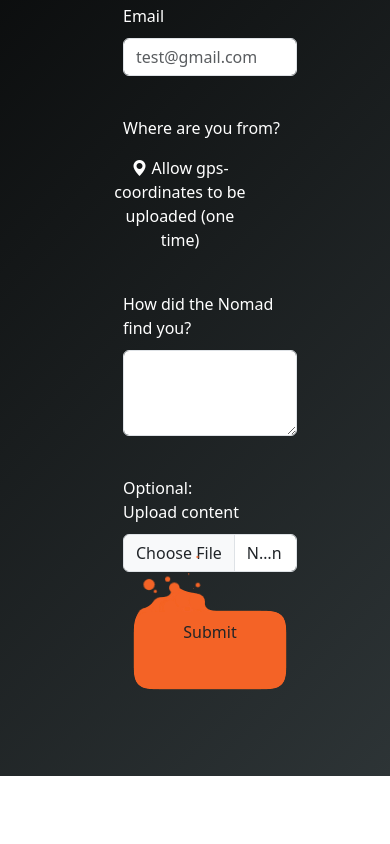
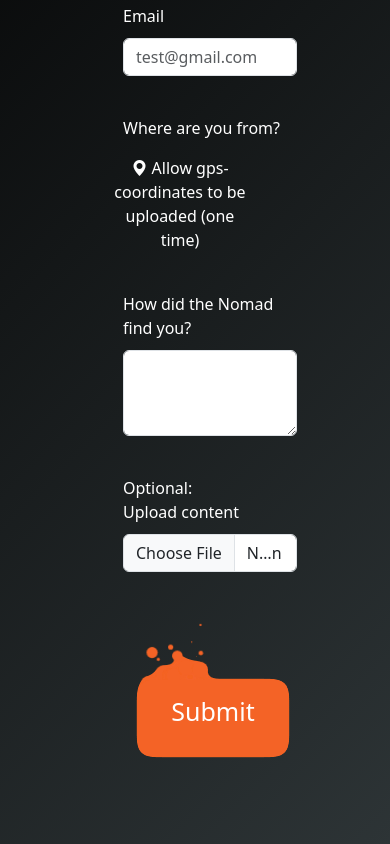
Before and after one commit to NoNameAgent/NOMAD, a plain HTML site: page signup.html in a window 390 px wide. Shown: the part 988-1832 px from the top of the page. Before the commit the page ends 1764 px from the top, so only its background shows below. Drawn offline with nearby package versions, Linux system fonts and the light colour scheme.

Commit message:
added the updates

```diff
--- a/assets/Styles/signup.css
+++ b/assets/Styles/signup.css
@@ -66,6 +66,7 @@
     -webkit-apperance: none;
     apperance: none;
     border: none !important;
+    font-size: 25px;
 
   }
   .btn__p, .btn__text {
@@ -73,7 +74,8 @@
     border-radius: 12px;
     transition: background 0.15s linear;
     border: none !important;
-
+    font-size: 25px;
+    color: white;
   }
   .btn__p {
     animation-duration: 1s;
@@ -532,6 +534,12 @@
     margin-top: -40px;
   }
 
+
+  .fieryBtnCont{
+    margin-left: -280px;
+    padding-top: 100px;
+  }
+
 @media only screen and (min-width: 900px) and  (max-width: 1400px){
     .mainCC{
         /* margin-left: 140px; */
@@ -544,4 +552,9 @@
         padding-left: 0 !important;
 
       }
+
+      .fieryBtnCont{
+        margin-left: 3px;
+        padding-top: 20px;
+      }
 }
--- a/signup.html
+++ b/signup.html
@@ -124,7 +124,7 @@
 
 
                         <div class="form-group row ">
-                            <div class="col-sm-12 col-md-12 d-flex justify-content-center">
+                            <div class="col-sm-12 col-md-12 d-flex justify-content-center mt-5  fieryBtnCont">
 
                                 <button class="btn" type="submit">
                                     <span class="btn__p"></span>
```
